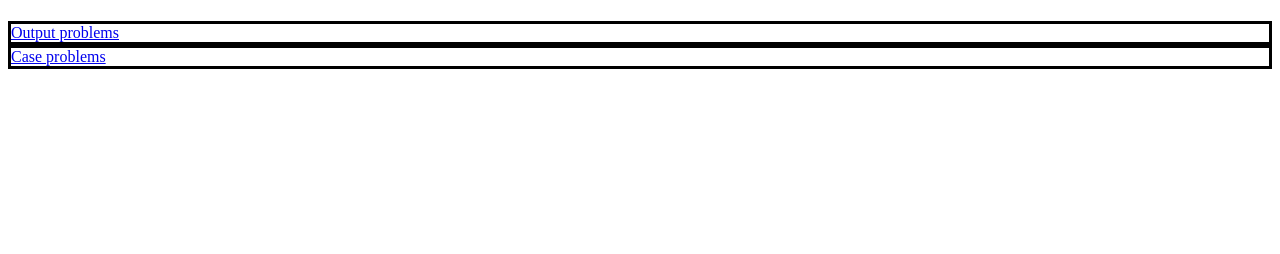
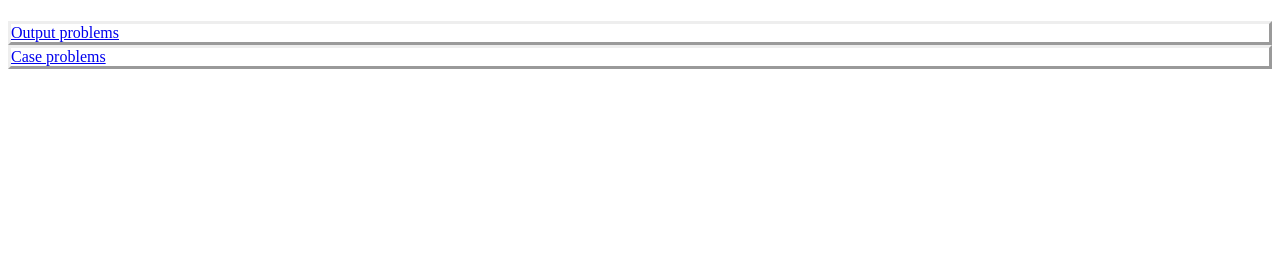
Before and after one commit to Azure2009/Code-Load-, a Flask app: page /dashboard in a window 1280 px wide. Shown: the part 46-300 px from the top of the page. Run offline with Flask 3, Linux system fonts and the light colour scheme; the visitor is signed in with stand-in values (Sample User, id 1).

```diff
--- a/static/css/main.css
+++ b/static/css/main.css
@@ -93,20 +93,20 @@ pre {
 #problem1 {
 
     display: flex;
-    border-style: solid;
+    border-style: outset;
 
 }
 
 #problem2 {
 
     display: inline-flexbox;
-    border-style: solid;
+    border-style: outset;
 
 }
 
 .dashboard {
 
-  display: flexbox;
+
   justify-content: center;
 
 }
```
